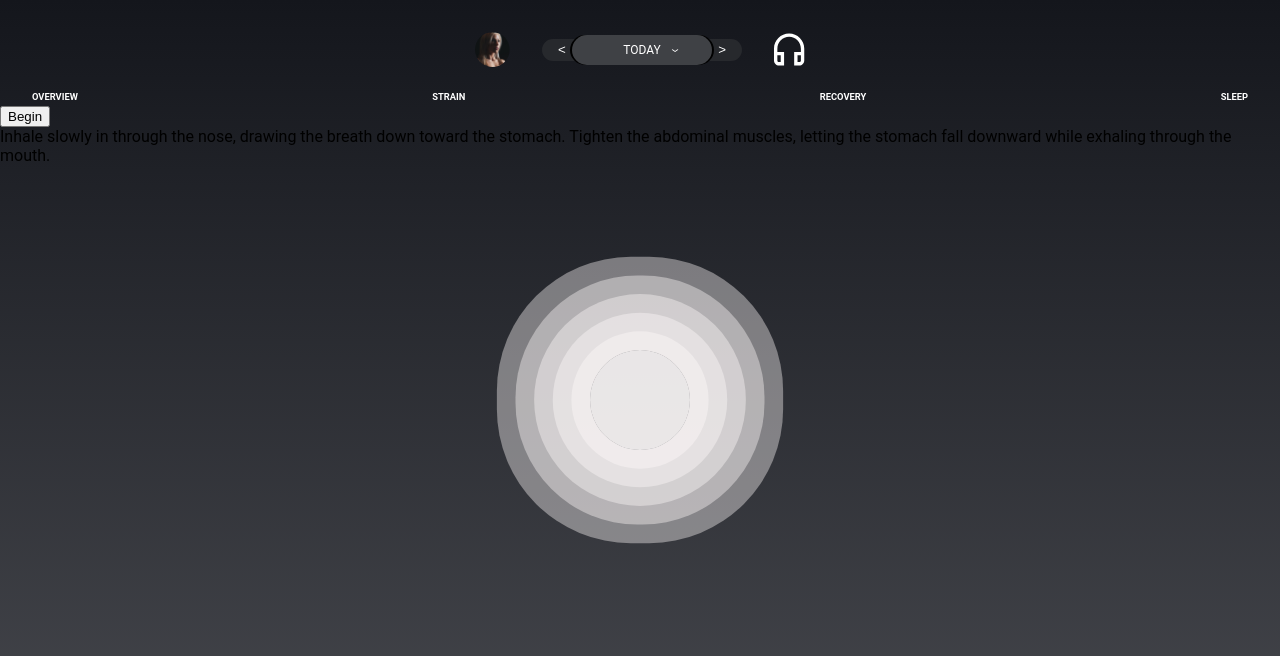
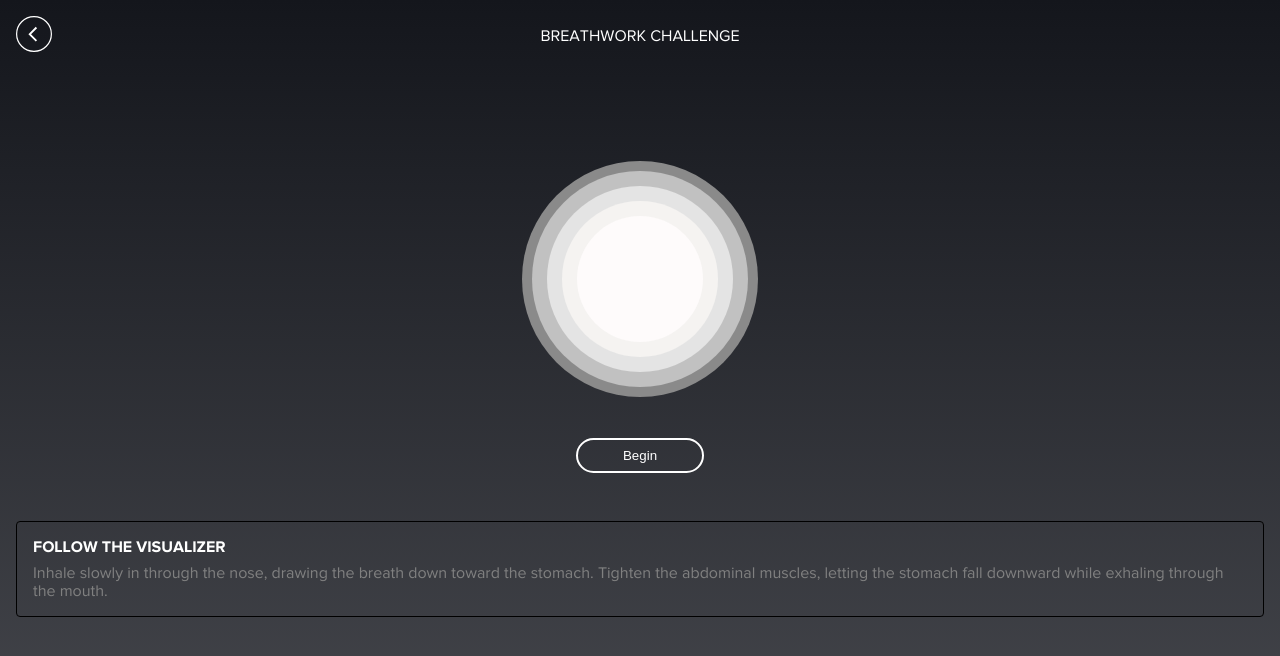
Before and after one commit to jtkwan91/whoop-industry-project, a React (Create React App) app in the folder client/: page /breathe in a window 1280 px wide. Shown: the top 656 px of the page. Built offline with nearby package versions, Linux system fonts and the light colour scheme.

Commit message:
more styling

```diff
--- a/client/src/App.js
+++ b/client/src/App.js
@@ -8,8 +8,6 @@ export default class App extends Component {
   render() {
     return (
       <BrowserRouter>
-      <Header />
-      <Navbar />
         <Switch>
           <Route path='/breathe' component={BreathingCircle}/>
           <Route />
--- a/client/src/components/Header/Header.js
+++ b/client/src/components/Header/Header.js
@@ -19,7 +19,6 @@ function Header() {
                     </div>
                 <img src={headphones} alt="headphones" />
             </div>
-            {/* INSERT NAV BAR HERE */}
         </div>
 )
 }
--- a/client/src/components/Header/Header.scss
+++ b/client/src/components/Header/Header.scss
@@ -1,9 +1,8 @@
 .header {
   padding: 2rem;
-  padding-bottom: 0;
 
   &__bar {
-    margin-bottom: 1.5rem;
+    margin-bottom: 2rem;
     display: flex;
     justify-content: center;
   }
--- a/client/src/index.scss
+++ b/client/src/index.scss
@@ -10,7 +10,7 @@
 }
 
 body {
-  font-family: "Roboto", sans-serif;
-  background: linear-gradient(#14161c, rgba(26, 28, 35, 0.8));
+  font-family: "Proxima Nova Rg", sans-serif;
+  background: linear-gradient(rgb(20, 22, 28), rgba(26, 28, 35, 0.8));
   height: 100vh;
 }
--- a/client/src/pages/BreathingPage/BreathingPage.js
+++ b/client/src/pages/BreathingPage/BreathingPage.js
@@ -1,18 +1,34 @@
-import React from 'react';
+import {React, useState } from 'react';
+import { Link } from 'react-router-dom'
 import './BreathingPage.scss'
+import back from '../../assets/images/back.svg'
 
 function BreathingCircle() {
+const breatheState = useState('')
 
-const breatheStart = (e) => {
+const handleClick = (e) => {
 e.preventDefault()
-
+console.log(breatheState);
+breatheState.setState('breathe__anim')
 }
 
   return (
   <div className='breathe'>
-    <div className='breathe__circle breathe__anim'>Breathe Circle</div>
-    <button className='breathe__begin' onClick={breatheStart}>Begin</button>
-    <p className='breathe__instructions'>Inhale slowly in through the nose, drawing the breath down toward the stomach. Tighten the abdominal muscles, letting the stomach fall downward while exhaling through the mouth. </p>
+    <div className='breathe__header'>
+      <Link className='breathe__header-back' to='/'><img src={back} alt="backarrow" /></Link>
+      <h4 className='breathe__header-title'>BREATHWORK CHALLENGE</h4>
+    </div>
+    <div className='breathe__challenge'>
+      <div className='breathe__circle' addclass={breatheState}>Breathe Circle</div>
+      <button className='breathe__begin' onClick={handleClick}>Begin</button>
+      <div className='breathe__instructions'>
+        <h4 className='breathe__instructions-title'>FOLLOW THE VISUALIZER</h4>
+        <p className='breathe__instructions-details'>
+        Inhale slowly in through the nose, drawing the breath down toward the stomach.
+        Tighten the abdominal muscles, letting the stomach fall downward while exhaling through the mouth.
+        </p>
+        </div>
+      </div>
   </div>
   )
 }
--- a/client/src/pages/BreathingPage/BreathingPage.scss
+++ b/client/src/pages/BreathingPage/BreathingPage.scss
@@ -1,16 +1,45 @@
 @use "../../styles/mixins" as *;
 
 .breathe {
+  padding: 1rem;
+
+  &__header {
+    display: flex;
+    justify-content: center;
+    align-items: center;
+    height: 40px;
+
+    &-title {
+      color: white;
+      font-weight: 300;
+      font-size: 1rem;
+    }
+
+    &-back {
+      position: absolute;
+      left: 0;
+      top: 0;
+      margin: 1rem;
+    }
+  }
+
+  &__challenge {
+    display: flex;
+    flex-direction: column;
+    justify-content: center;
+    align-items: center;
+    margin-top: 4rem;
+  }
   &__circle {
     color: transparent;
-    position: absolute;
-    top: 50%;
-    left: 50%;
-    transform: translate(-50%, -50%);
-    width: 6.25rem;
-    height: 6.25rem;
+    width: 7.875rem;
+    height: 7.875rem;
     border-radius: 50%;
-    background-color: rgba(254, 251, 251, 0.9);
+    margin: 6rem;
+    background-color: rgba(254, 251, 251, 1);
+    box-shadow: 0 0 0 15px rgba(245, 243, 241, 1),
+      0 0 0 30px rgba(228, 228, 228, 1), 0 0 0 45px rgba(193, 193, 193, 1),
+      0 0 0 55px rgb(138, 138, 138);
   }
 
   &__anim {
@@ -18,4 +47,28 @@
     animation-duration: 8s;
     animation-iteration-count: 5;
   }
+
+  &__begin {
+    border-radius: 1.25rem;
+    border: 2px solid white;
+    background: none;
+    color: white;
+    padding: 0.5rem;
+    width: 8rem;
+    margin-bottom: 3rem;
+  }
+  &__instructions {
+    border: 1px solid black;
+    border-radius: 4px;
+    padding: 1rem;
+
+    &-title {
+      color: white;
+      font-size: 1rem;
+      margin-bottom: 0.5rem;
+    }
+    &-details {
+      color: grey;
+    }
+  }
 }
```
Also changed, not shown: client/src/assets/images/back.svg (added).
